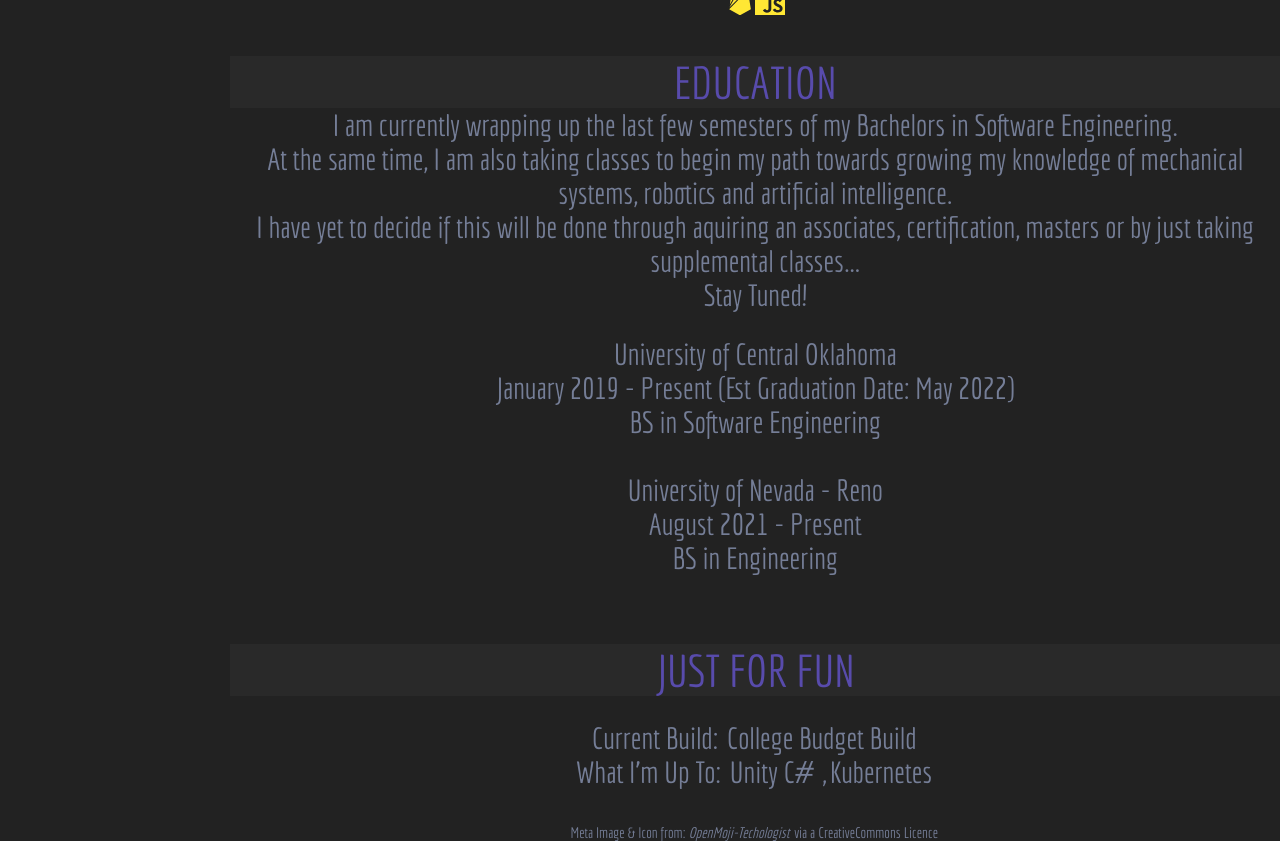
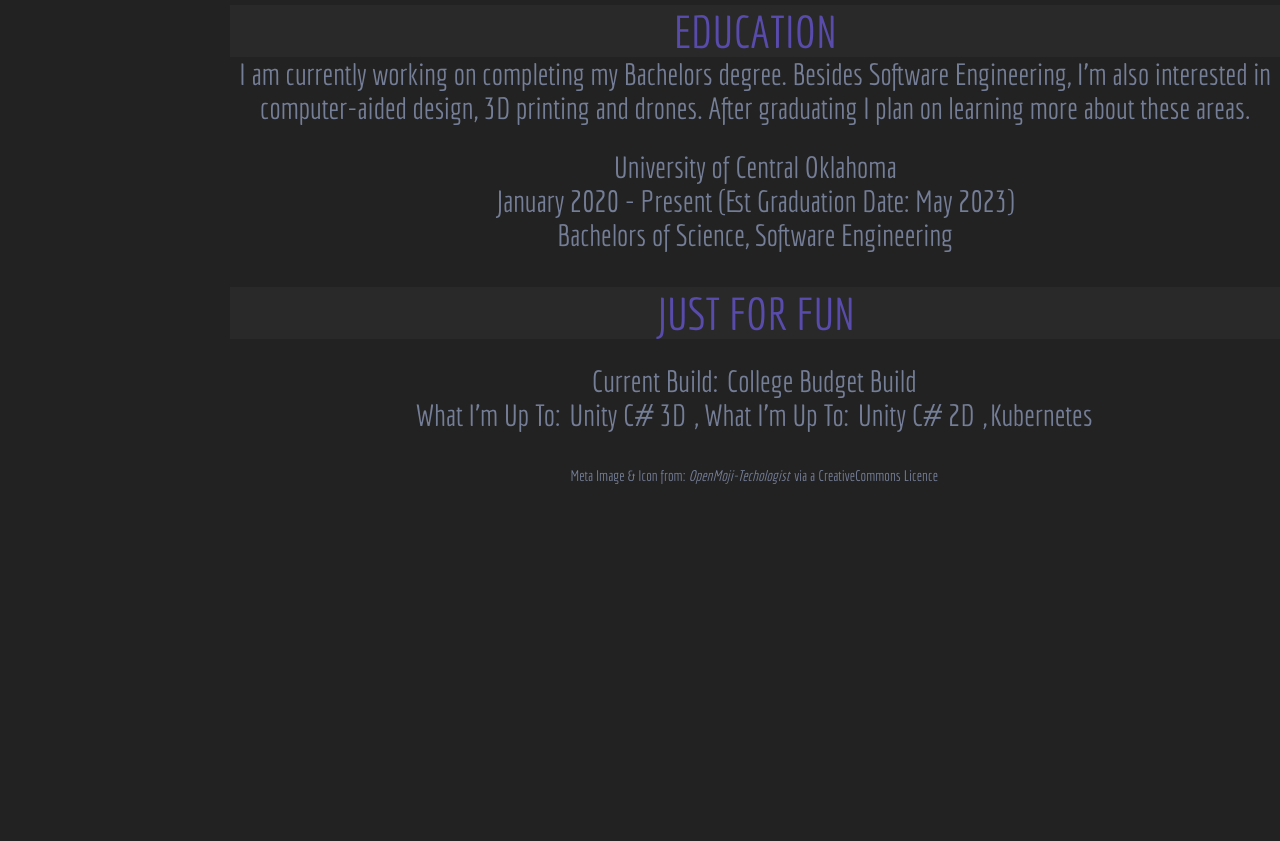
Before and after one commit to glendas7/me, a React (Create React App) app: page / in a window 1280 px wide. Shown: the part 880-1721 px from the top of the page. After the commit the page ends 1364 px from the top, so only its background shows below. Built offline with nearby package versions, Linux system fonts and the light colour scheme; a web font is replaced by a local one.

Commit message:
updated content to reflect new skills, education

```diff
--- a/src/components/Education.js
+++ b/src/components/Education.js
@@ -3,19 +3,12 @@ export default function Education() {
     return (
         <>
             <div class="content-header" id="education">EDUCATION</div>
-            I am currently wrapping up the last few semesters of my Bachelors in Software Engineering.<br/>
-            At the same time, I am also taking classes to begin my path towards growing my knowledge of mechanical systems, robotics and artificial intelligence.<br/>
-            I have yet to decide if this will be done through aquiring an associates, certification, masters or by just taking supplemental classes...<br/>
-            Stay Tuned!<br/>
+            I am currently  working on completing my Bachelors degree. Besides Software Engineering, I'm also interested in computer-aided design, 3D printing and drones.
+            After graduating I plan on learning more about these areas.<br />
             <div class="content-body">
                 University of Central Oklahoma<br />
-                January 2019 - Present (Est Graduation Date: May 2022)<br />
-                BS in Software Engineering
-                <br /><br />
-                University of Nevada - Reno<br />
-                August 2021 - Present<br />
-                BS in Engineering<br />
-                <br />
+                January 2020 - Present (Est Graduation Date: May 2023)<br />
+                Bachelors of Science, Software Engineering
             </div >
         </>
     );
--- a/src/components/Intro.js
+++ b/src/components/Intro.js
@@ -18,7 +18,7 @@ export default function Intro() {
                 <div>
                     👋
                     I am a Full Time Student and Aspiring Software Engineer✨<br />
-                    I hope to one day work with Embedded Systems, AI, or Full Stack<br />
+                    {/* I hope to one day work with Embedded Systems, AI, or Robotics<br /> */}
                 </div>
             </FadeIn>
         </div >
--- a/src/components/JustForFun.js
+++ b/src/components/JustForFun.js
@@ -7,7 +7,8 @@ export default function JustForFun() {
             <div class="content-header" id="extra">JUST FOR FUN</div>
             <div class="content-body">
                 Current Build: <a href="https://secure.newegg.com/wishlist/pd/20367076">College Budget Build</a><br />
-                What I'm Up To: <a href="https://www.udemy.com/course/unitycourse2/">Unity C#</a> ,
+                What I'm Up To: <a href="https://www.udemy.com/course/unitycourse2/">Unity C# 3D</a> ,
+                What I'm Up To: <a href="https://www.udemy.com/course/unitycourse/?src=sac&kw=Complete+C%23+Unity+Game+Developer">Unity C# 2D</a> ,
                 <a href="https://www.edx.org/course/introduction-to-kubernetes-on-edge-with-k3s">Kubernetes</a>
             </div >
         </>
--- a/src/components/Skills.js
+++ b/src/components/Skills.js
@@ -9,8 +9,9 @@ export default function Skills() {
             <div class="content-header" id="skills">SKILLS</div>
             <div class="content-body">
                 <TiArrowRight style={arrow} />C++
+                <TiArrowRight style={arrow} />C#
                 <TiArrowRight style={arrow} />Java
-                <TiArrowRight style={arrow} />Python<br/>
+                <TiArrowRight style={arrow} />Python<br />
                 <TiArrowRight style={arrow} />SQL
                 <TiArrowRight style={arrow} />GIT
                 <TiArrowRight style={arrow} />Javascript
```
